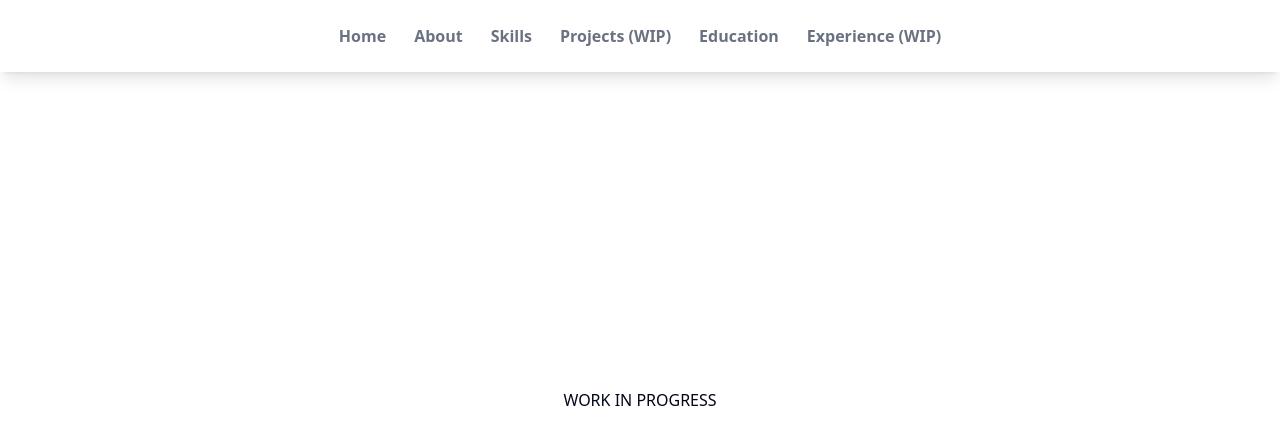
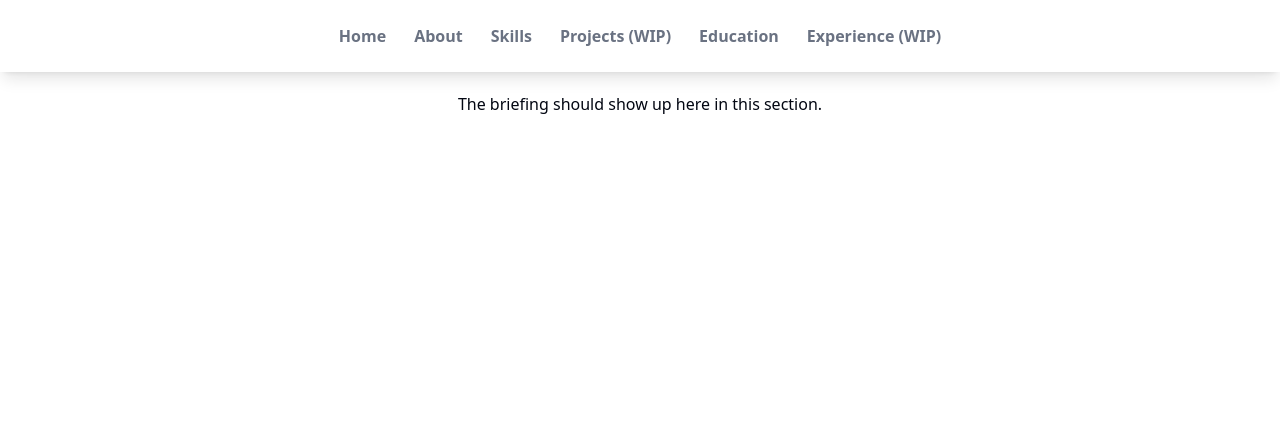
Before and after one commit to VinhLe1410/my-portfolio, a Next.js app: page / in a window 1280 px wide. Shown: the top 444 px of the page. Built offline with nearby package versions, Linux system fonts and the light colour scheme.

Commit message:
Feat: Added Intro section (WIP)

```diff
--- a/src/app/layout.tsx
+++ b/src/app/layout.tsx
@@ -26,7 +26,8 @@ export default function RootLayout({
   return (
     <html lang="en">
       <body
-        className={`${geistSans.variable} ${geistMono.variable} antialiased`}
+        className={`${geistSans.variable} ${geistMono.variable}
+                  text-gray-950 antialiased pt-23`}
       >
         <Header />
         {children}
--- a/src/app/page.tsx
+++ b/src/app/page.tsx
@@ -1,7 +1,9 @@
+import Intro from "@/components/page-components/intro";
+
 export default function Home() {
   return (
-    <div className="h-dvh flex justify-center items-center">
-      WORK IN PROGRESS
-    </div>
+    <main className="">
+      <Intro/>
+    </main>
   );
 }
--- /dev/null
+++ b/src/components/page-components/intro.tsx
@@ -0,0 +1,27 @@
+'use client'
+
+import React from "react";
+import { motion } from "motion/react";
+
+
+export default function Intro() {
+  return (
+    <section>
+      <div id="intro-briefing" className="flex items-center justify-center">
+        <motion.div
+          initial={{ opacity: 0, scale: 0 }}
+          animate={{ opacity: 1, scale: 1 }}
+          transition={{
+            type: "tween",
+            duration: 0.2
+          }}
+        >
+          The briefing should show up here in this section.
+        </motion.div>
+      </div>
+      <div id="intro-links">
+        {/* TODO */}
+      </div>
+    </section>
+  )
+}
```
